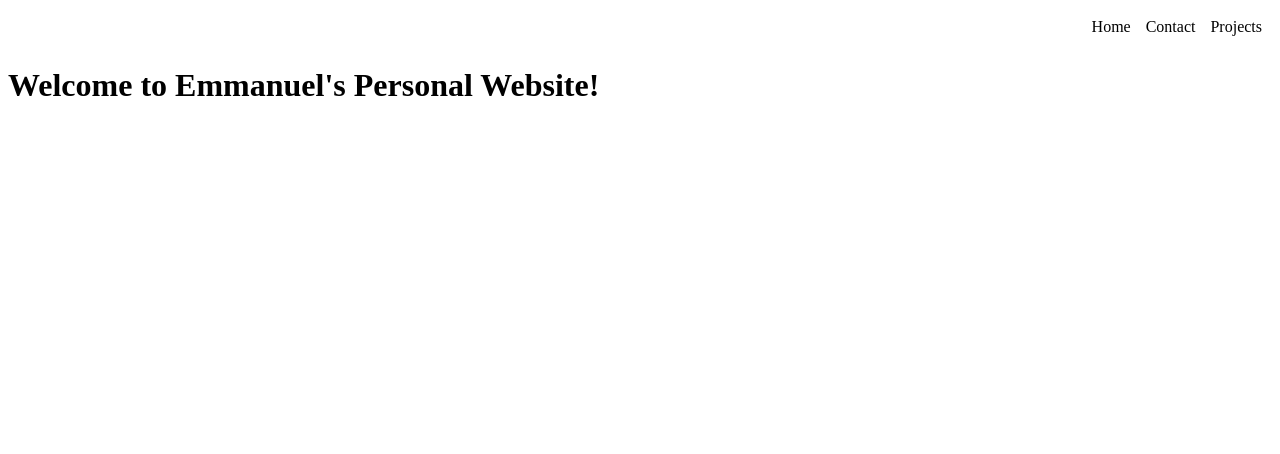
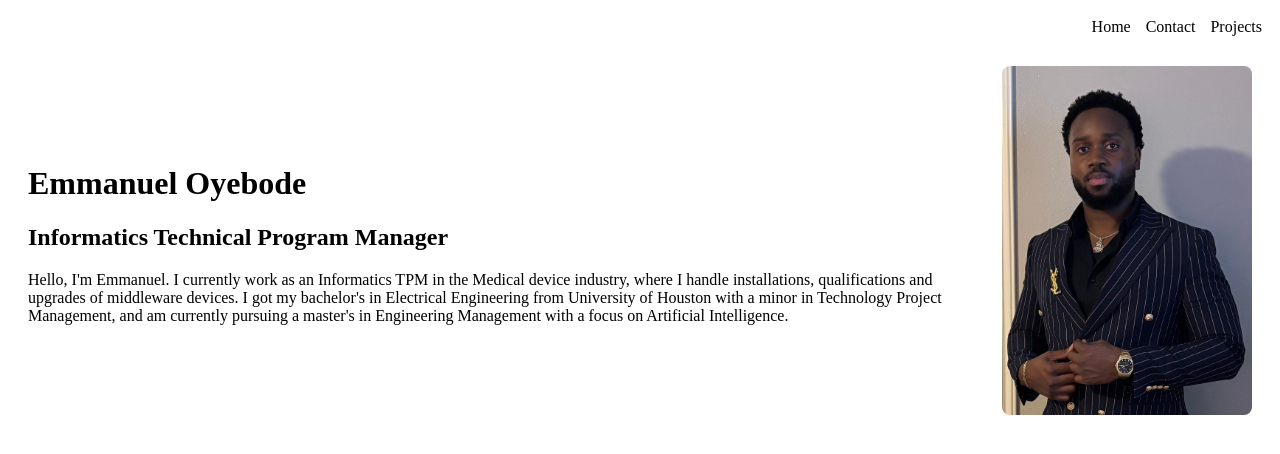
Before and after one commit to eooyebode-wq/jhu_software_concepts, a Flask app: template Module 1/templates/home.html in a window 1280 px wide. Shown: the top 454 px of the page. Run offline with Flask 3, Linux system fonts and the light colour scheme; the template is opened without the code that fills it, so the values that code supplies are empty.

Commit message:
Add my information for components like: bio, photo, contact info, and project details

```diff
--- a/Module 1/static/style.css
+++ b/Module 1/static/style.css
@@ -16,3 +16,19 @@ nav a.active {
     padding: 5px 10px;
     border-radius: 4px;
 }
+
+.home-container {
+    display: flex;
+    gap: 30px;
+    padding: 20px;
+    align-items: center;
+}
+
+.bio {
+    flex: 1;
+}
+
+.photo img {
+    width: 250px;
+    border-radius: 8px;
+}
--- a/Module 1/templates/contact.html
+++ b/Module 1/templates/contact.html
@@ -2,4 +2,6 @@
 
 {% block content %}
 <h1>Contact Information</h1>
+<p>Email: <a href="mailto:eooyebode@gmail.com">eooyebode@gmail.com</a></p>
+<p>LinkedIn: <a href="https://www.linkedin.com/in/emmanuel-oyebode" target="_blank">linkedin.com/in/emmanuel-oyebode</a></p>
 {% endblock %}
--- a/Module 1/templates/home.html
+++ b/Module 1/templates/home.html
@@ -1,5 +1,14 @@
 {% extends "base.html" %}
 
 {% block content %}
-<h1>Welcome to Emmanuel's Personal Website!</h1>
+<div class="home-container">
+    <div class="bio">
+        <h1>Emmanuel Oyebode</h1>
+        <h2>Informatics Technical Program Manager</h2>
+        <p>Hello, I'm Emmanuel. I currently work as an Informatics TPM in the Medical device industry, where I handle installations, qualifications and upgrades of middleware devices. I got my bachelor's in Electrical Engineering from University of Houston with a minor in Technology Project Management, and am currently pursuing a master's in Engineering Management with a focus on Artificial Intelligence.</p>
+    </div>
+    <div class="photo">
+        <img src="{{ url_for('static', filename='profile.jpg') }}" alt="Photo of Emmanuel Oyebode">
+    </div>
+</div>
 {% endblock %}
--- a/Module 1/templates/projects.html
+++ b/Module 1/templates/projects.html
@@ -2,4 +2,7 @@
 
 {% block content %}
 <h1>My Projects</h1>
+<h2>Personal Website using Flask, CSS and HTML</h2>
+<p>A multipage personal website built with Flask, HTML, and CSS. Pages are organized using Flask blueprints and share a common layout through Jinja template inheritance.Also, integrated navigation features, so the navigation bar highlights whichever page you're currently viewing.</p>
+<a href="https://github.com/eooyebode-wq/jhu_software_concepts" target="_blank">View this project on GitHub</a>
 {% endblock %}
```
Also changed, not shown: Module 1/static/profile.jpg (added).
